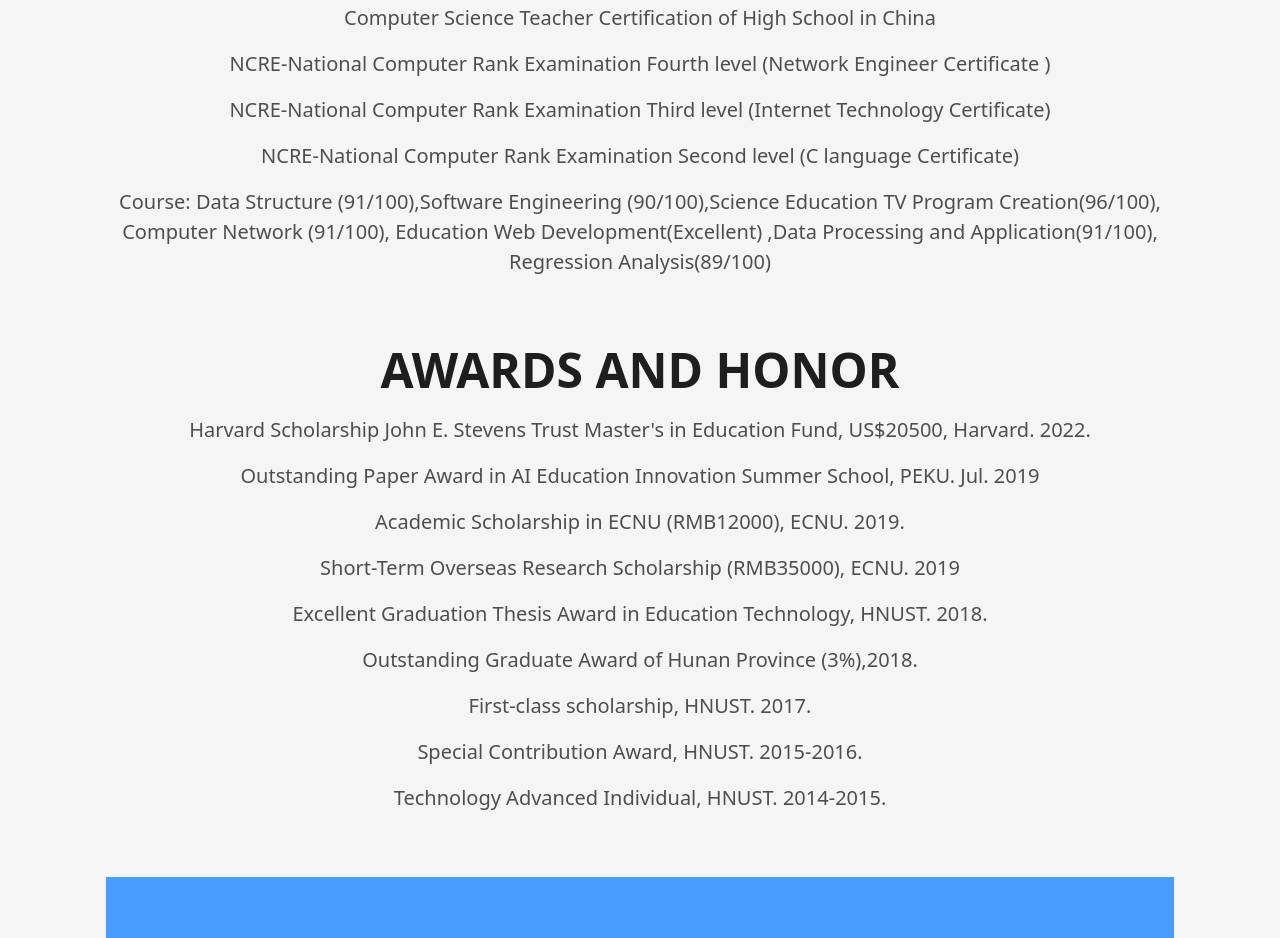
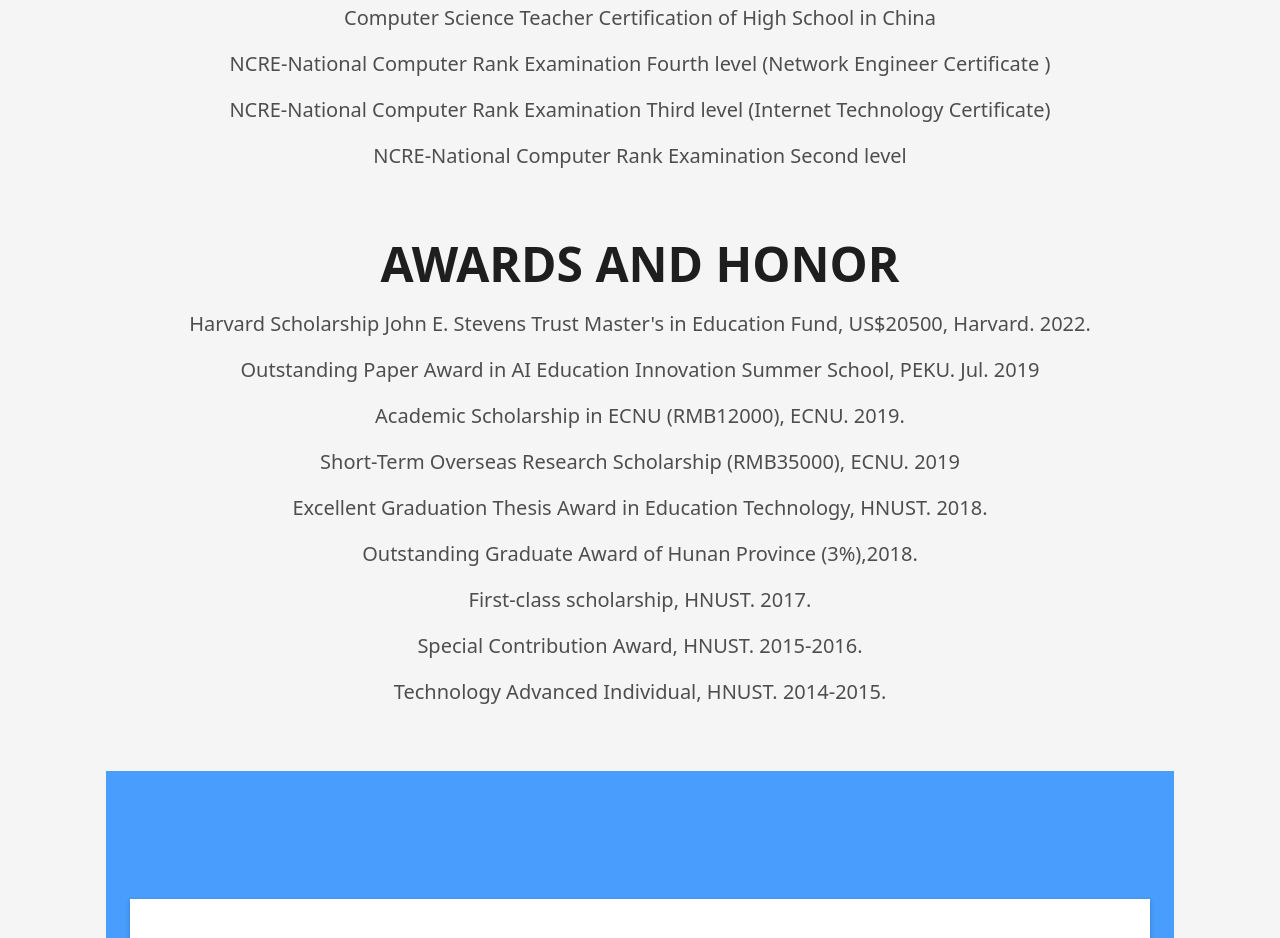
Before and after one commit to Jingwen-Shan/Jingwen-Shan.github.io, a plain HTML site: page index.html in a window 1280 px wide. Shown: the part 5550-6488 px from the top of the page. Drawn offline with Linux system fonts and the light colour scheme.

Commit message:
Update index.html

```diff
--- a/index.html
+++ b/index.html
@@ -615,10 +615,7 @@
                <p class="lead">Computer Science Teacher Certification of High School in China
 
               <p class="lead">NCRE-National Computer Rank Examination Fourth level (Network Engineer Certificate )
-<p class="lead">NCRE-National Computer Rank Examination Third level (Internet Technology Certificate)<p class="lead"> NCRE-National Computer Rank Examination Second level (C language Certificate)
-
-       <p class="lead">Course: Data Structure (91/100),Software Engineering (90/100),Science Education TV Program Creation(96/100), Computer Network (91/100), Education Web Development(Excellent)
-    ,Data Processing and Application(91/100), Regression Analysis(89/100)
+<p class="lead">NCRE-National Computer Rank Examination Third level (Internet Technology Certificate)<p class="lead"> NCRE-National Computer Rank Examination Second level
        </div>
          <div class="container">
         <div class="row">
```
